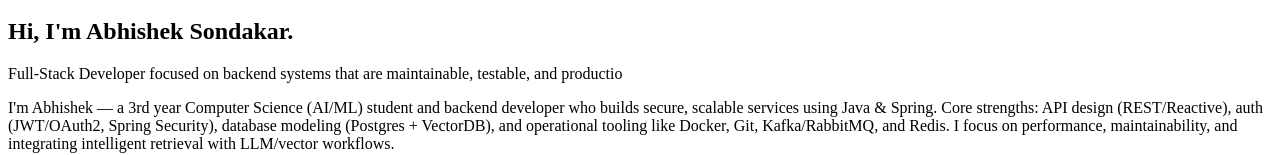
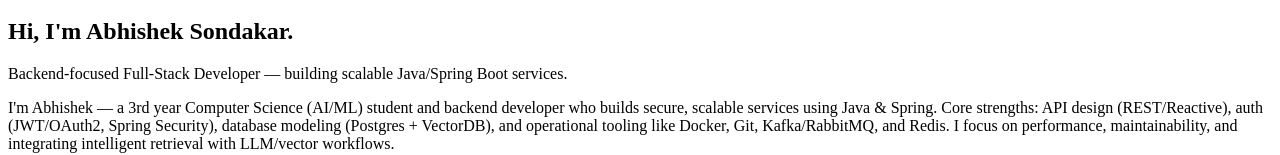
Before and after one commit to AbhiSondakar/abhi-sondakar, a React (Vite) app: page / in a window 1280 px wide. Shown: the part 156-311 px from the top of the page. Built offline with nearby package versions, Linux system fonts and the light colour scheme; the HTML template or start-up script is replaced by a standard one.

Commit message:
Update typing effect message in Home component

```diff
--- a/src/pages/Home.jsx
+++ b/src/pages/Home.jsx
@@ -4,7 +4,7 @@ import { useTypingEffect } from '../hooks/useTypingEffect';
 import { links } from '../data/links';
 
 const Home = () => {
-  const typingRef = useTypingEffect("Full-Stack Developer focused on backend systems that are maintainable, testable, and production-ready.", 60);
+  const typingRef = useTypingEffect("Backend-focused Full-Stack Developer — building scalable Java/Spring Boot services.", 60);
 
   return (
     <section id="hero" className="max-w-7xl mx-auto px-4 sm:px-6 lg:px-8 py-20 md:py-32 flex flex-col md:flex-row items-center justify-between gap-12">
```
